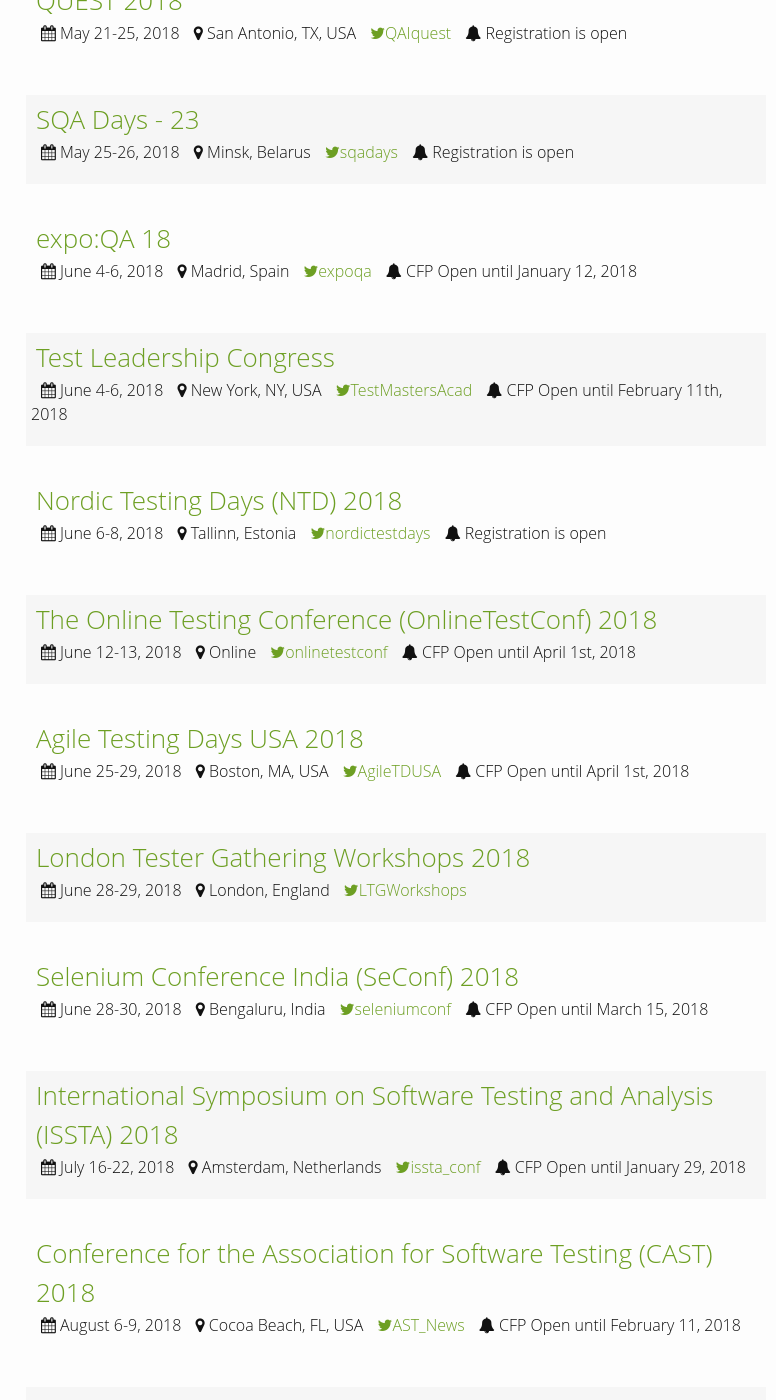
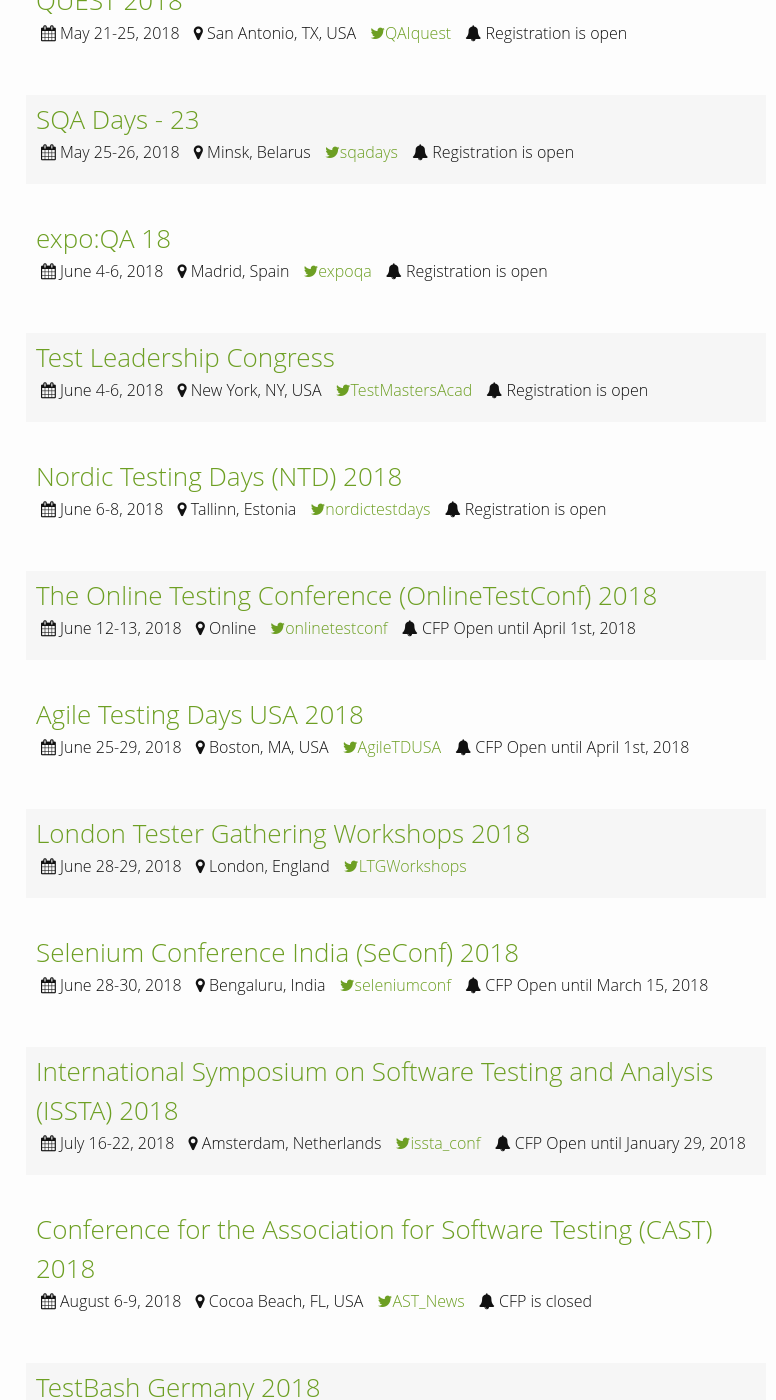
Before and after one commit to TestingConferences/testingconferences.github.io, a Jekyll site: the page built from index.html, in a window 1280 px wide and 1400 px high, scrolled down 2131 px. Shown: the whole window, without its empty margins (244-1020 px from the left). Built offline with Jekyll 4.4.1, drawn with Linux system fonts in a browser that asks for light colours; some of the changed text lies outside the part shown.

Commit message:
Updated statuses

```diff
--- a/_data/current.yml
+++ b/_data/current.yml
@@ -125,14 +125,14 @@
   dates: "June 4-6, 2018"
   url: http://www.expoqa.com/
   twitter: expoqa
-  status: CFP Open until January 12, 2018
+  status: Registration is open
 
 - name: Test Leadership Congress
   location: New York, NY, USA
   dates: "June 4-6, 2018"
   url: http://testleadershipcongress-ny.com/
   twitter: TestMastersAcad
-  status: CFP Open until February 11th, 2018
+  status: Registration is open
 
 - name: Nordic Testing Days (NTD) 2018
   location: Tallinn, Estonia
@@ -161,7 +161,7 @@
   url: https://ti.to/mot/london-tester-gathering-workshops-2018?source=testingconferences
   twitter: LTGWorkshops
 
-- name: Selenium Conference India  (SeConf) 2018
+- name: Selenium Conference India (SeConf) 2018
   location: Bengaluru, India
   dates: "June 28-30, 2018"
   url: https://2018.seleniumconf.in/
@@ -180,7 +180,7 @@
   dates: "August 6-9, 2018"
   url: https://www.associationforsoftwaretesting.org/conference/cast-2018/
   twitter: AST_News
-  status: CFP Open until February 11, 2018
+  status: CFP is closed
 
 - name: TestBash Germany 2018
   location: Munich, Germany
@@ -206,7 +206,7 @@
   dates: "September 27, 2018"
   url: https://dojo.ministryoftesting.com/events/testbash-manchester-2018
   twitter: ministryoftest
-  status: CFP Open until February 25, 2018
+  status: Registration is open
 
 - name: SEETEST 2018 Conference
   location: Belgrade, Serbia
```
